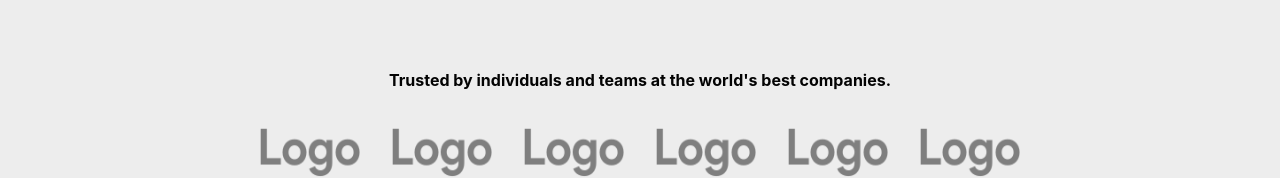
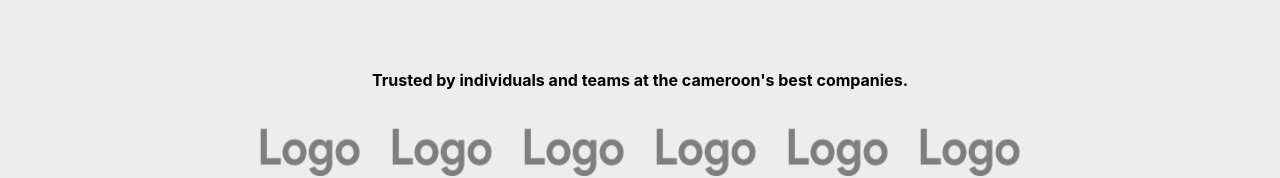
Before and after one commit to bricekk/lando, a React (Create React App) app: page / in a window 1280 px wide. Shown: the part 1167-1345 px from the top of the page. Built offline with nearby package versions, Linux system fonts and the light colour scheme.

Commit message:
word's -> cameroon's

```diff
--- a/src/components/brand/Brand.tsx
+++ b/src/components/brand/Brand.tsx
@@ -6,7 +6,7 @@ import './Brand.css'
 function Brand() {
   return (
     <div className='brand'>
-      <h4>Trusted by individuals and teams at the world's best companies.</h4>
+      <h4>Trusted by individuals and teams at the cameroon's best companies.</h4>
       <div className='brand__container'>
           <div className='brand__container-brand-img'>
             <img src={brandImg} alt="" />
```
